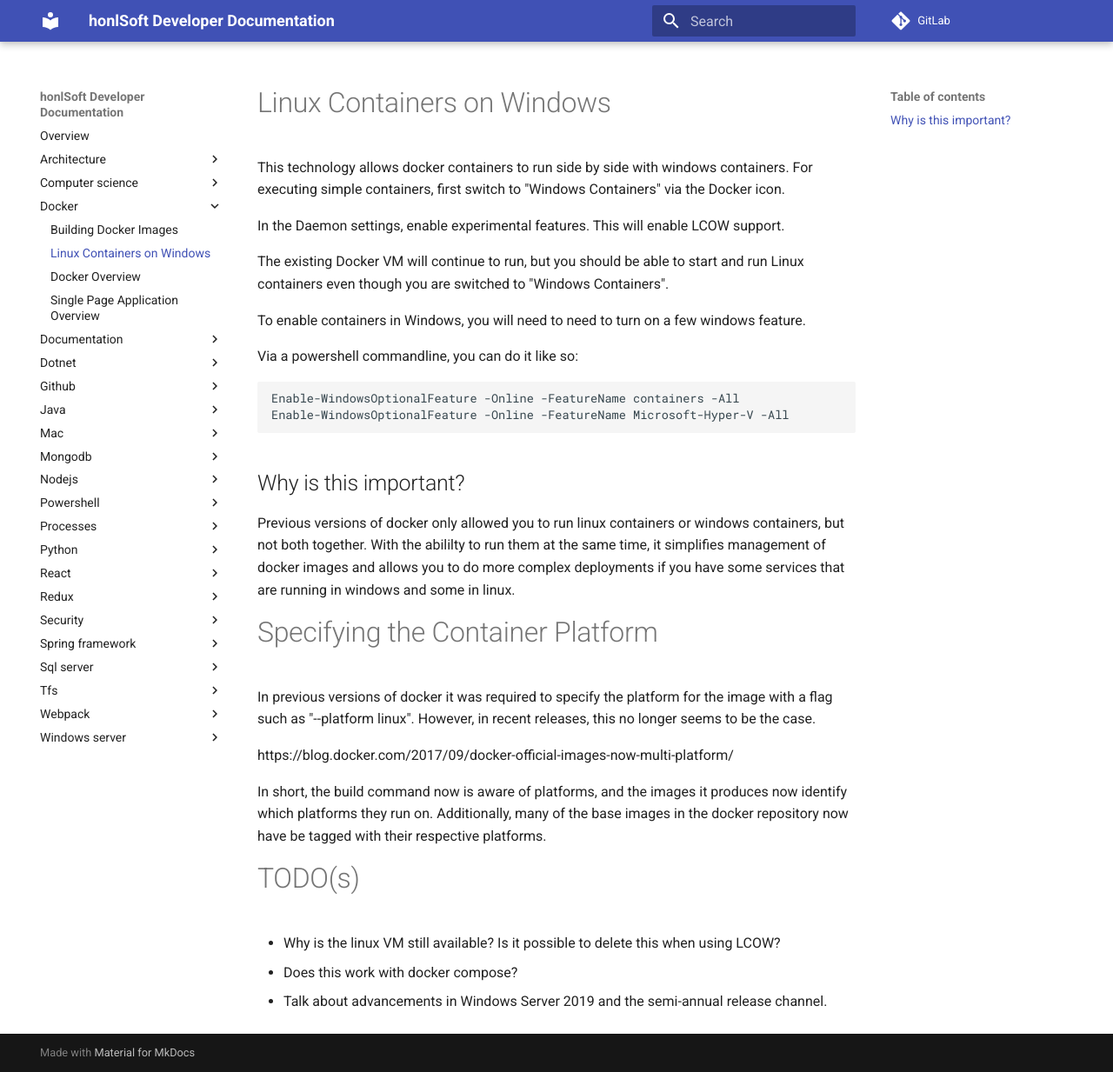
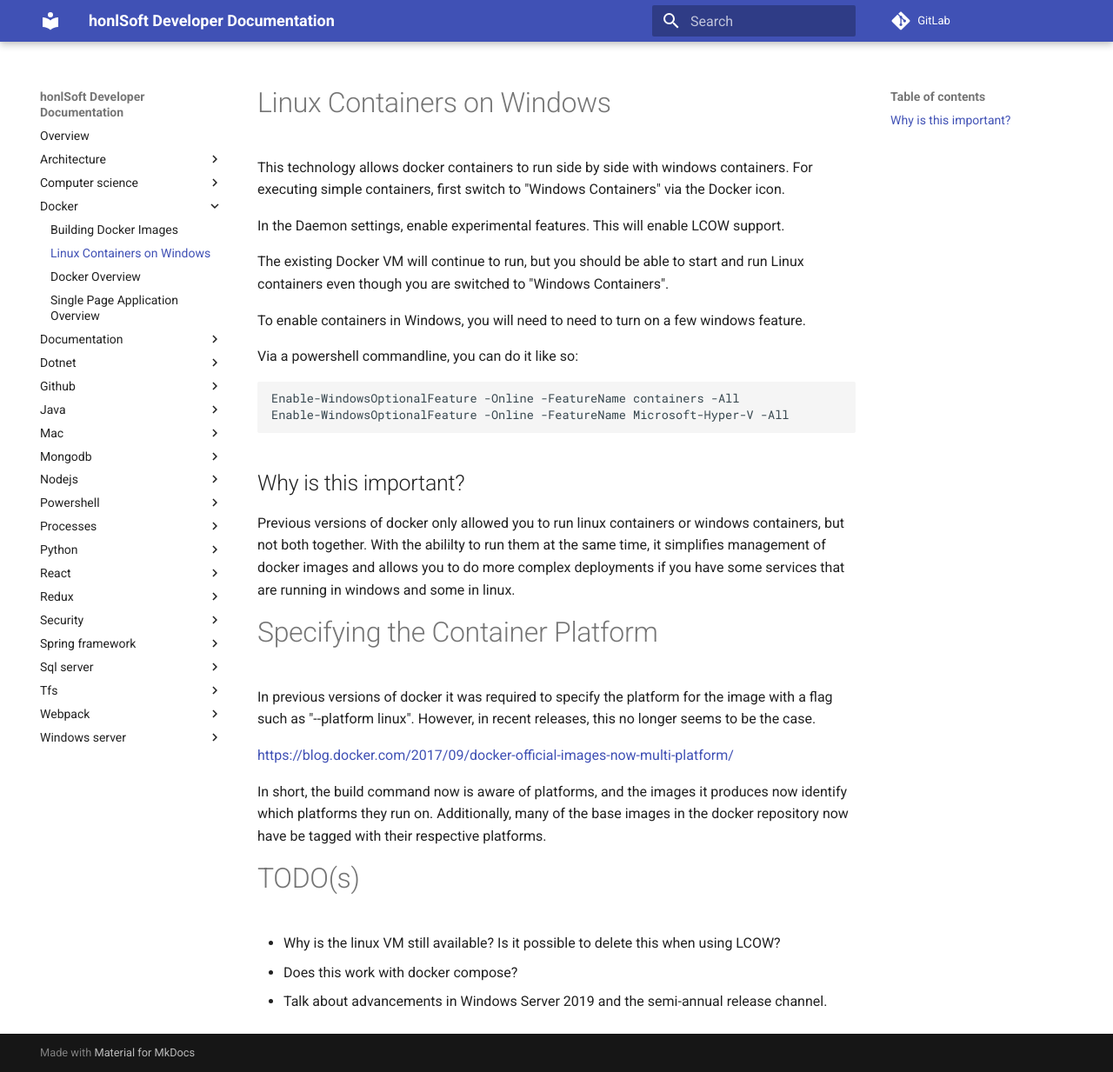
Before and after one commit to jerhon/developer-notes, an MkDocs documentation site: the page built from docs/docker/linux-containers-on-windows.md, in a window 1280 px wide and 1233 px high. Shown: the whole window at 87% size. Built offline with MkDocs 1.6.1 and Material for MkDocs 9.7.7, drawn with Linux system fonts in a browser that asks for light colours; comment, search, counter and statistics services are not loaded.

Commit message:
add more extensions

```diff
--- a/.gitlab-ci.yml
+++ b/.gitlab-ci.yml
@@ -4,6 +4,7 @@
   - pip install mkdocs
   - pip install mkdocs-material
   - pip install pygments
+  - pip install pymdown-extensions
 
 pages:
   script:
--- a/mkdocs.yml
+++ b/mkdocs.yml
@@ -6,8 +6,28 @@
   name: material
 
 markdown_extensions:
-  - admonition
-  - codehilite:
+  - markdown.extensions.admonition
+  - markdown.extensions.codehilite:
       guess_lang: false
-  - toc:
+  - markdown.extensions.def_list
+  - markdown.extensions.footnotes
+  - markdown.extensions.meta
+  - markdown.extensions.toc:
       permalink: true
+  - pymdownx.arithmatex
+  - pymdownx.betterem:
+      smart_enable: all
+  - pymdownx.caret
+  - pymdownx.critic
+  - pymdownx.details
+  - pymdownx.emoji:
+      emoji_generator: !!python/name:pymdownx.emoji.to_svg
+  - pymdownx.inlinehilite
+  - pymdownx.keys
+  - pymdownx.magiclink
+  - pymdownx.mark
+  - pymdownx.smartsymbols
+  - pymdownx.superfences
+  - pymdownx.tasklist:
+      custom_checkbox: true
+  - pymdownx.tilde
```
